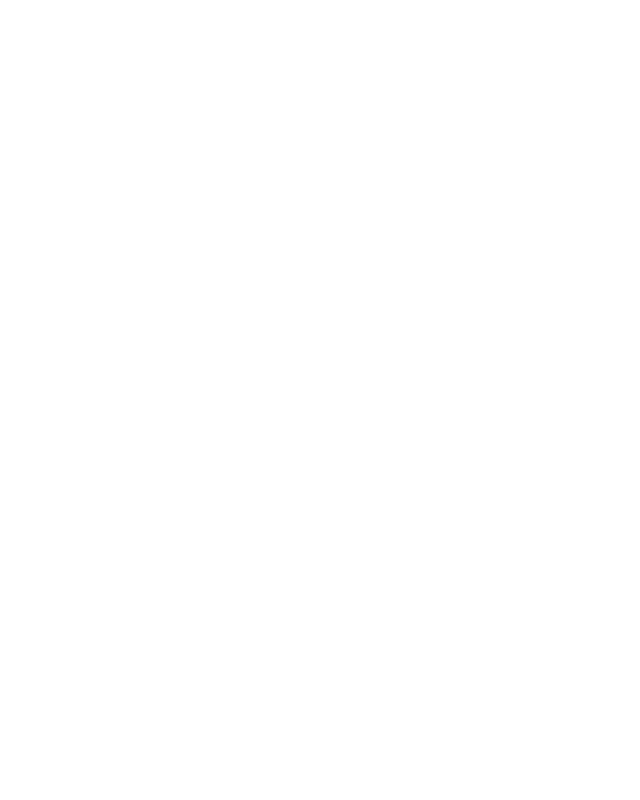
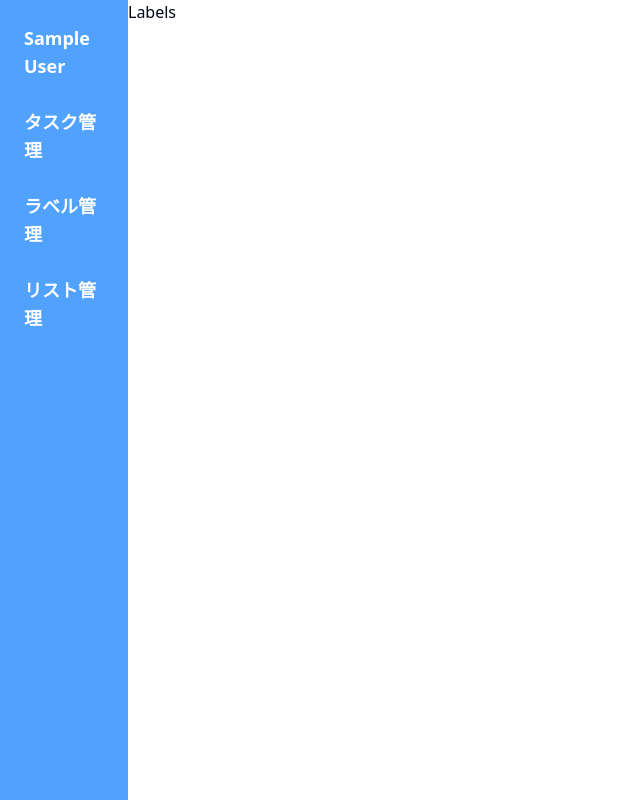
Before and after one commit to jfj2lk/todo-app_spring-boot, a React app in the folder vite/: page /labels in a window 1280 px wide. Before the commit this address had no page. Shown: the whole page, without its empty margins (0-640 px from the left). Built offline with nearby package versions, Linux system fonts and the light colour scheme; sample sign-in values are in the browser's storage; the HTML template or start-up script is replaced by a standard one.

Commit message:
🎨 ラベル管理画面コンポーネントの作成。

```diff
--- a/vite/src/components/SideMenu.tsx
+++ b/vite/src/components/SideMenu.tsx
@@ -9,7 +9,8 @@
 } from "./ui/dropdown-menu";
 
 const menus = [
-  { label: "ラベル管理", link: "#" },
+  { label: "タスク管理", link: "/todos" },
+  { label: "ラベル管理", link: "/labels" },
   { label: "リスト管理", link: "#" },
 ];
 
--- a/vite/src/index.tsx
+++ b/vite/src/index.tsx
@@ -11,6 +11,7 @@
 import ProtectedRoute from "@/components/ProtectedRoute";
 import MarketingLayout from "@/components/MarketingLayout";
 import AppLayout from "@/components/AppLayout";
+import Labels from "./pages/label/Labels";
 
 createRoot(document.getElementById("root")!).render(
   <StrictMode>
@@ -28,6 +29,7 @@
             <Route path="" element={<ProtectedRoute />}>
               <Route path="" element={<AppLayout />}>
                 <Route path="/todos" element={<Todos />} />
+                <Route path="/labels" element={<Labels />} />
               </Route>
             </Route>
           </Route>
--- /dev/null
+++ b/vite/src/pages/label/Labels.tsx
@@ -0,0 +1,5 @@
+const Labels = () => {
+  return <div>Labels</div>;
+};
+
+export default Labels;
```
